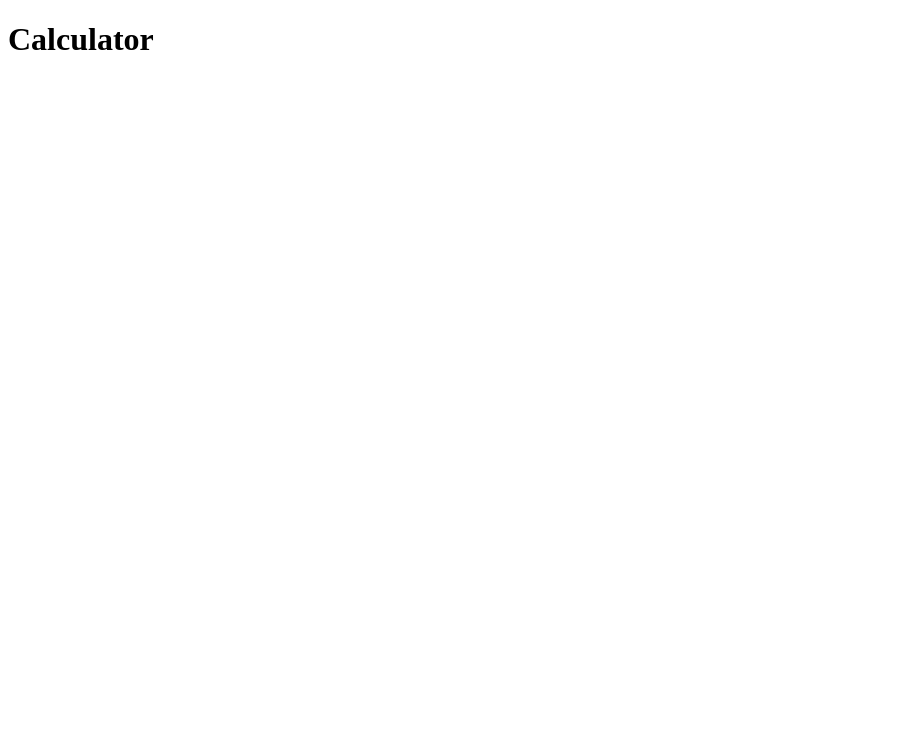
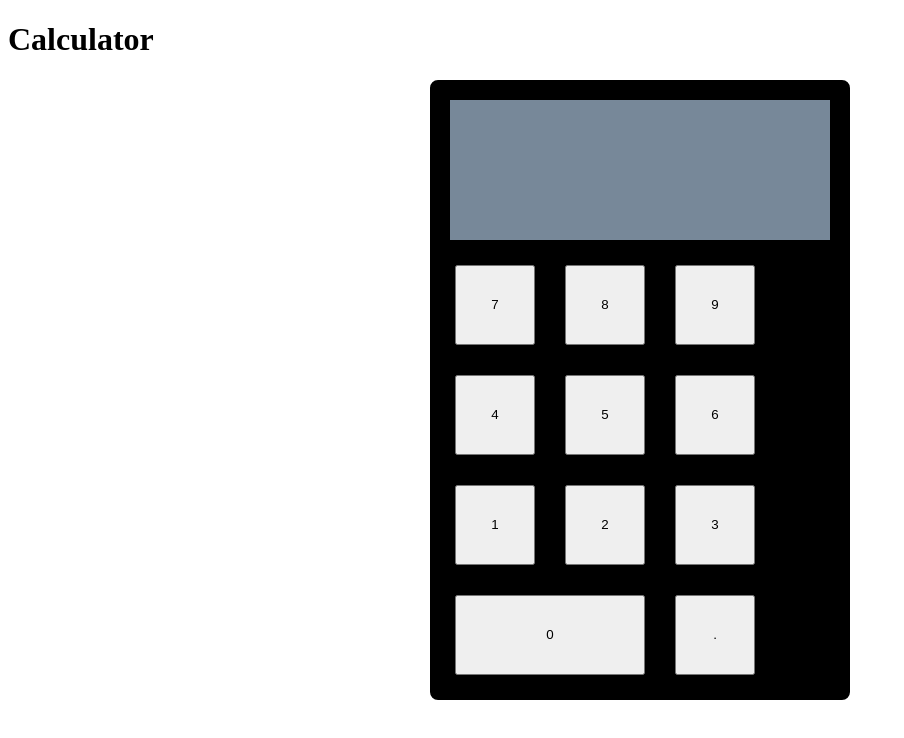
Before and after one commit to dannyoussef/odin-calculator, a plain HTML site: page index.html in a window 1280 px wide. Shown: the whole page, without its empty margins (0-904 px from the left). Drawn offline with Linux system fonts and the light colour scheme.

Commit message:
added number buttons

```diff
--- a/index.html
+++ b/index.html
@@ -11,6 +11,23 @@
     <header>
       <h1>Calculator</h1>
     </header>
-    <div id="container"></div>
+    <div id="container">
+      <div id="calculator-container">
+        <div id="display"></div>
+        <div id="btns-container">
+          <button class="numbers-btns">7</button>
+          <button class="numbers-btns">8</button>
+          <button class="numbers-btns">9</button>
+          <button class="numbers-btns">4</button>
+          <button class="numbers-btns">5</button>
+          <button class="numbers-btns">6</button>
+          <button class="numbers-btns">1</button>
+          <button class="numbers-btns">2</button>
+          <button class="numbers-btns">3</button>
+          <button class="numbers-btns" id="zero-btn">0</button>
+          <button class="numbers-btns">.</button>
+        </div>
+      </div>
+    </div>
   </body>
 </html>
--- a/script.js
+++ b/script.js
@@ -19,7 +19,7 @@ function divide(num1, num2) {
 }
 
 function operate(operator, num1, num2) {
-  if (operator == " +") {
+  if (operator == "+") {
     return add(num1, num2);
   } else if (operator == "-") {
     return subtract(num1, num2);
--- a/styles.css
+++ b/styles.css
@@ -0,0 +1,33 @@
+#calculator-container {
+  border: 10px solid black;
+  background-color: black;
+  display: flex;
+  flex-direction: column;
+  border-radius: 8px;
+  margin: auto;
+  width: 400px;
+  height: 600px;
+}
+
+#display {
+  flex: 1;
+  background-color: lightslategray;
+  margin: 10px;
+}
+
+#btns-container {
+  display: flex;
+  flex: 3;
+  flex-wrap: wrap;
+  background-color: black;
+}
+
+.numbers-btns {
+  height: 80px;
+  width: 80px;
+  margin: 15px;
+}
+
+#zero-btn {
+  width: 190px;
+}
```
